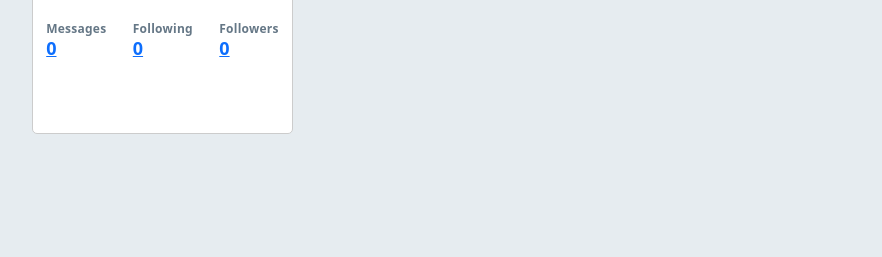
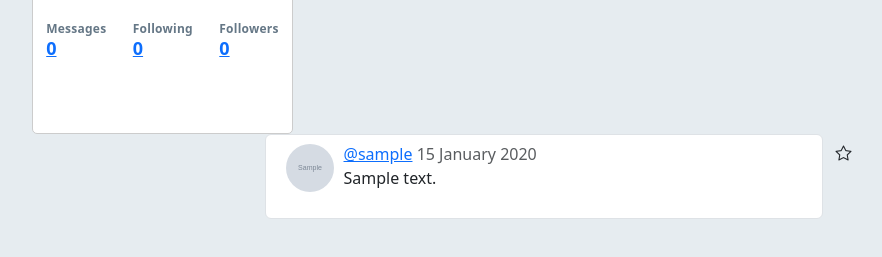
Before and after one commit to mgregerson/chirper-mg, a Flask app: template templates/home.html in a window 1280 px wide. Shown: the part 265-522 px from the top of the page, without its empty margins (50-932 px from the left). Run offline with Flask 2, Linux system fonts and the light colour scheme; the template is opened without the code that fills it: values that come from a table or form of the project are taken from there, others are empty; tables that the repository leaves empty hold one stand-in row (values such as "Sample post"); one stand-in notice (Sample message) is shown.

Commit message:
Testing home page template

```diff
--- a/templates/home.html
+++ b/templates/home.html
@@ -50,10 +50,10 @@
 
   <!-- Else message not in user.liked_warbles -->
   <!-- form action='add_liked_warble' -->
-
+  {% for msg in messages %}
+  <div class="d-flex justify-content-center">
     <div class="col-lg-6 col-md-8 col-sm-12">
       <ul class="list-group" id="messages">
-      {% for msg in messages %}
         <li class="list-group-item">
           <a href="/messages/{{ msg.id }}" class="message-link" />
           <a href="/users/{{ msg.user.id }}">
@@ -67,6 +67,9 @@
             <p>{{ msg.text }}</p>
           </div>
         </li>
+      </ul>
+    </div>
+    <div class="col-lg-1 col-md-1 col-sm-1">
       {% if msg not in g.user.liked_messages %}
       <form action="/add_liked_warble/{{ msg.id }}">
         <button type="submit" class="btn">
@@ -79,8 +82,9 @@
           <i class="bi bi-star-fill"></i>
         </button>
       </form>
-      {% endif %} {% endfor %}
-    </ul>
+      {% endif %}
     </div>
   </div>
+  {% endfor %}
+</div>
 {% endblock %}
```
Also changed, not shown: static/stylesheets/style.css (line endings or trailing spaces). Lines whose indentation alone changed are shown as unchanged.
